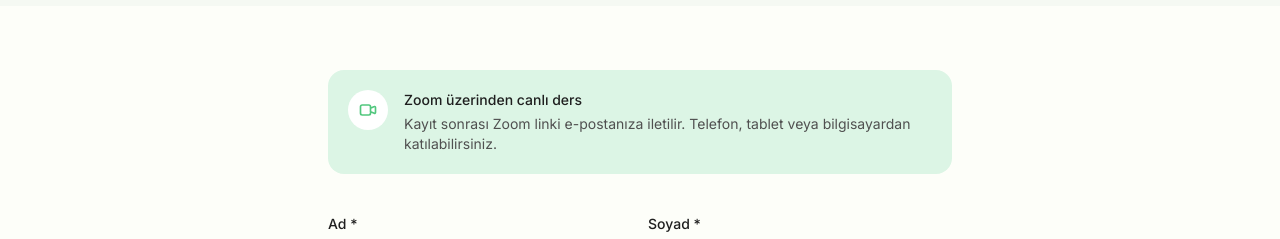
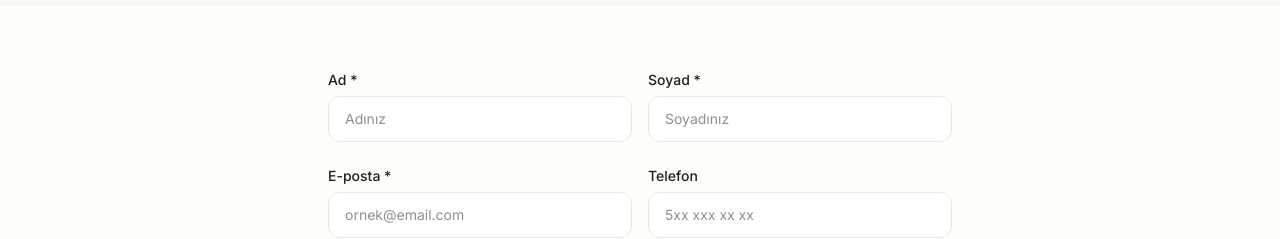
Before and after one commit to 1feritozturk/pilates-studio, a Next.js app: page /randevu in a window 1280 px wide. Shown: the part 296-535 px from the top of the page. Built offline with nearby package versions, Linux system fonts and the light colour scheme; no server answers; a web font is replaced by a local one.

Commit message:
Refine page heroes and simplify booking form

```diff
--- a/app/randevu/page.tsx
+++ b/app/randevu/page.tsx
@@ -131,22 +131,6 @@ export default function RandevuPage() {
 
       {/* Form */}
       <section className="py-16 max-w-2xl mx-auto px-6">
-
-        {/* Platform bilgisi */}
-        <div className="bg-[#DCF5E5] rounded-2xl p-5 mb-10 flex gap-4">
-          <div className="w-10 h-10 bg-white rounded-full flex items-center justify-center flex-shrink-0">
-            <svg className="w-5 h-5 text-[#52C77E]" fill="none" stroke="currentColor" viewBox="0 0 24 24">
-              <path strokeLinecap="round" strokeLinejoin="round" strokeWidth={2} d="M15 10l4.553-2.069A1 1 0 0121 8.87v6.26a1 1 0 01-1.447.894L15 14M5 18h8a2 2 0 002-2V8a2 2 0 00-2-2H5a2 2 0 00-2 2v8a2 2 0 002 2z" />
-            </svg>
-          </div>
-          <div>
-            <p className="text-sm font-medium text-[#1F1F1F] mb-1">Zoom üzerinden canlı ders</p>
-            <p className="text-sm text-[#505050]">
-              Kayıt sonrası Zoom linki e-postanıza iletilir. Telefon, tablet veya bilgisayardan katılabilirsiniz.
-            </p>
-          </div>
-        </div>
-
         <form onSubmit={handleSubmit} className="space-y-6">
           {hata ? (
             <div className="rounded-2xl border border-[#E7C1C1] bg-[#FFF3F2] px-4 py-3 text-sm text-[#9B3D3D]">
```
